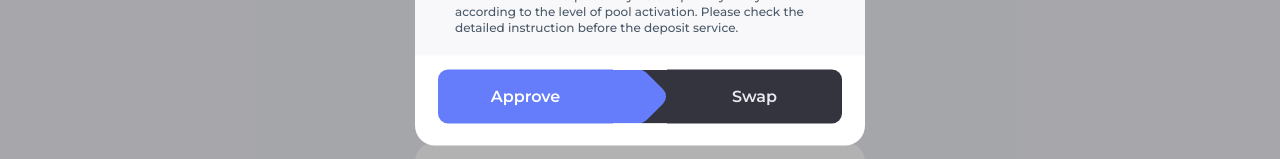
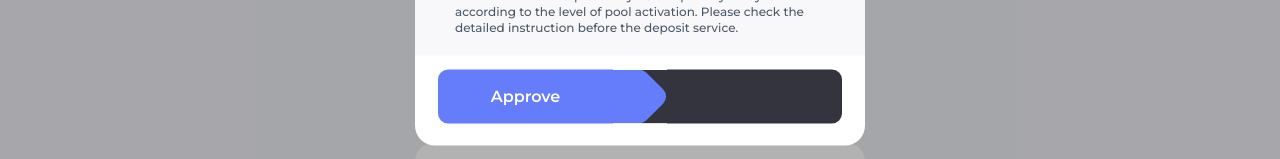
Before and after one commit to aswap-zk/Aswap-Frontend, a React (Vite) app: page /swap in a window 1280 px wide. Shown: the part 477-636 px from the top of the page. Built offline with nearby package versions, Linux system fonts and the light colour scheme; a web font is replaced by a local one.

Commit message:
feat: Request Modal title

```diff
--- a/src/components/common/Modal/RequestModal.tsx
+++ b/src/components/common/Modal/RequestModal.tsx
@@ -4,7 +4,13 @@ import { SpaceBetweenWrapper } from "../ContentWrapper";
 import IcInfo from "../../../assets/icons/Modal/ic-info.svg";
 import IcButtonPolygon from "../../../assets/icons/Modal/ic-buttonPolygonRequest.svg";
 
-const RequestModal = () => {
+interface RequestModalProps {
+  type: string;
+}
+
+const RequestModal = (props: RequestModalProps) => {
+  const { type } = props;
+
   return (
     <ModalWrapper>
       <Container>
@@ -40,7 +46,7 @@ const RequestModal = () => {
         <ButtonContainer>
           <BlueButton>Approve</BlueButton>
           <img src={IcButtonPolygon} />
-          <GrayButton>Swap</GrayButton>
+          <GrayButton>{type}</GrayButton>
         </ButtonContainer>
       </Container>
     </ModalWrapper>
@@ -79,7 +85,7 @@ const MainContentWrapper = styled.div`
   display: flex;
   flex-direction: column;
   gap: 18px;
-  padding: 40px 40px;
+  padding: 40px;
 `;
 
 const TitleWrapper = styled.div`
```
